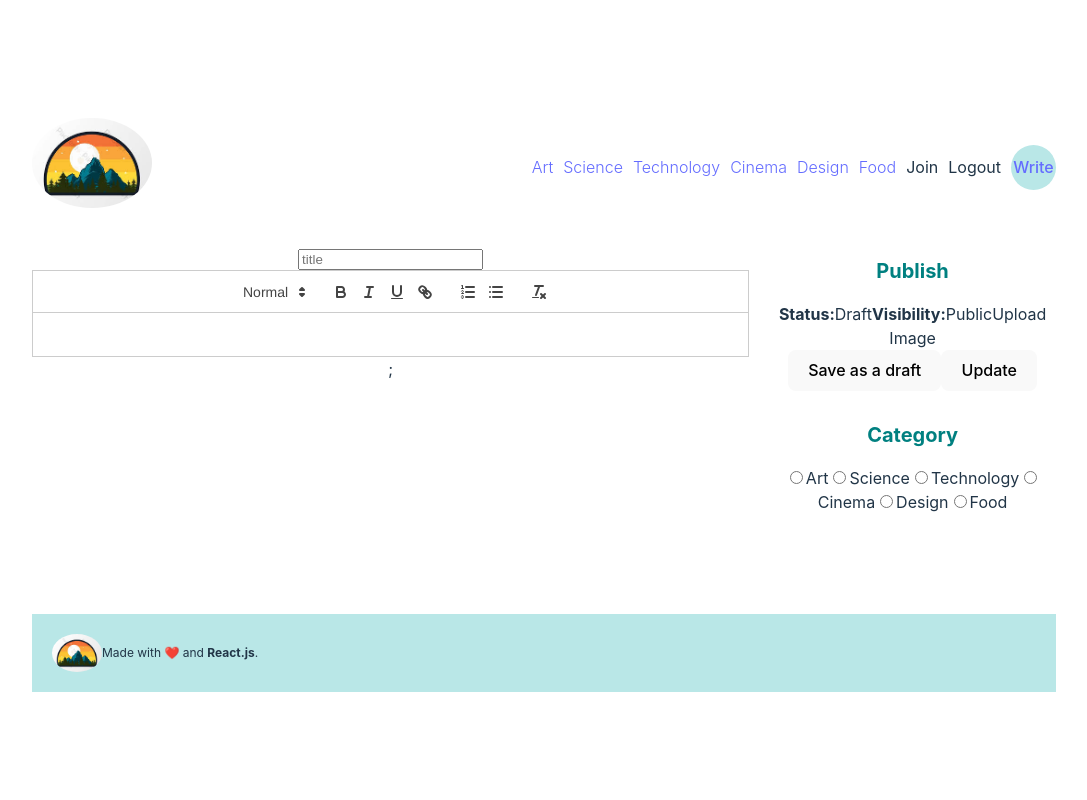
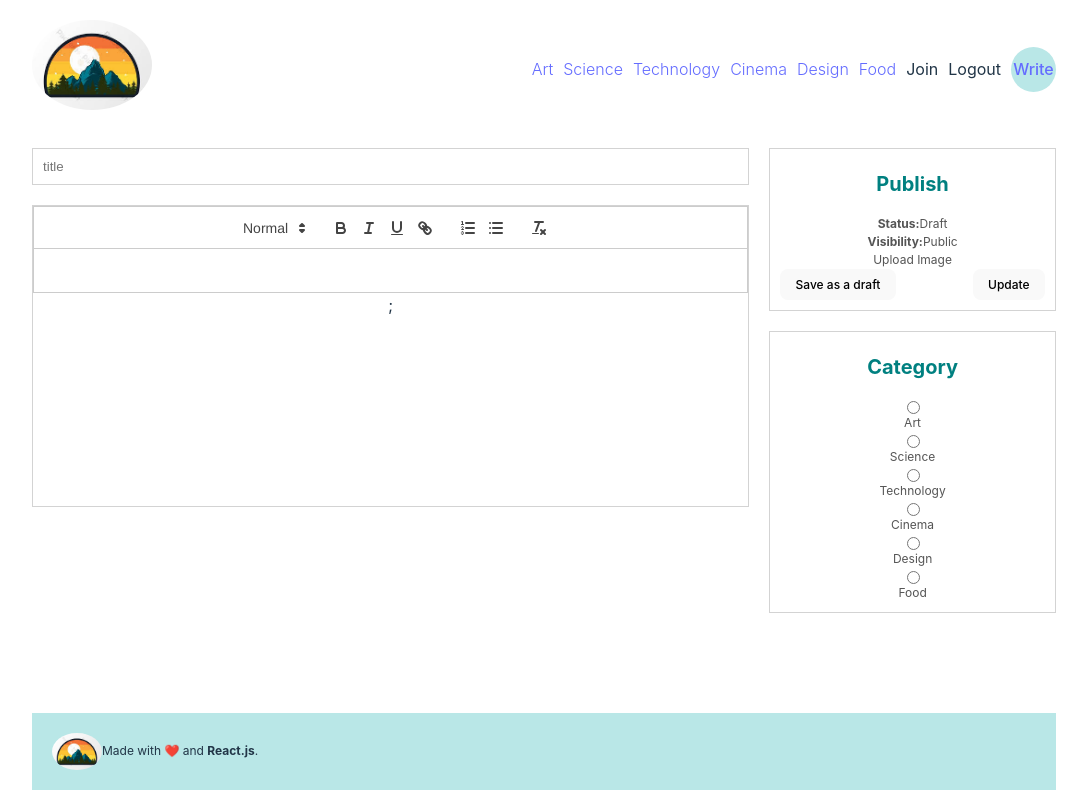
Before and after one commit to miheejb/mj-blog, a React (Vite) app: page /write in a window 1280 px wide. Shown: the whole page, without its empty margins (96-1183 px from the left). Built offline with nearby package versions, Linux system fonts and the light colour scheme.

Commit message:
more stying for write section

```diff
--- a/src/App.scss
+++ b/src/App.scss
@@ -288,13 +288,55 @@
     gap: 20px;
 
     .content{
-      flex:5
+      flex:5;
+      display:flex;
+      flex-direction: column;
+      gap:20px;
+
+      input{
+        padding: 10px;
+        border: 1px solid lightgray
+      }
+      .editorContainer{
+        height: 300px;
+        overflow:scroll;
+        border: 1px solid lightgray;
+
+        .editor{
+          height: 200%;
+          border:none;
+        }
+      }
     }
     .menu{
       flex:2;
       display:flex;
       flex-direction:column;
       gap: 20px;
+
+      .item{
+        border: 1px solid lightgray;
+        padding: 10px;
+        flex: 1;
+        display:flex;
+        flex-direction: column;
+        justify-content: space-between;
+        font-size: 12px;
+        color: #555;
+
+        h1{
+          font-size: 20px;
+        }
+        .file{
+          text-decoration: underline;
+          cursor:pointer;
+        }
+        .buttons{
+          display:flex;
+          justify-content: space-between;
+
+        }
+      }
     }
 
   }
```
